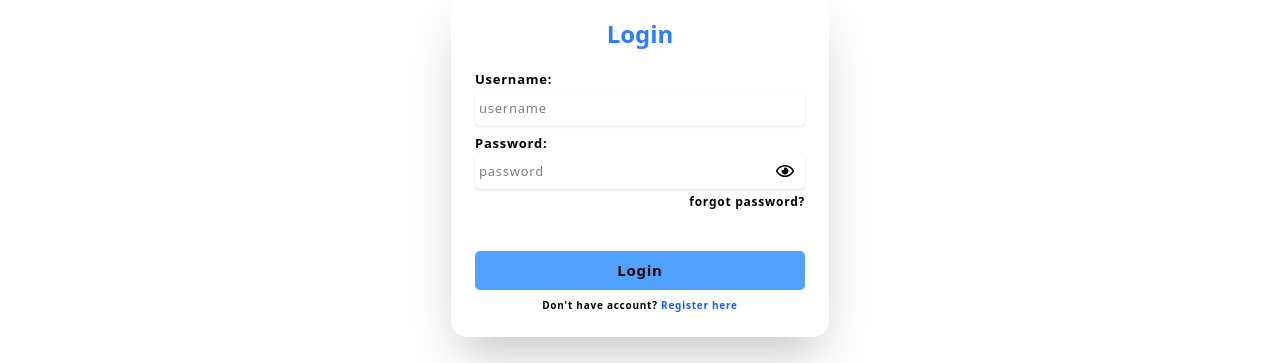
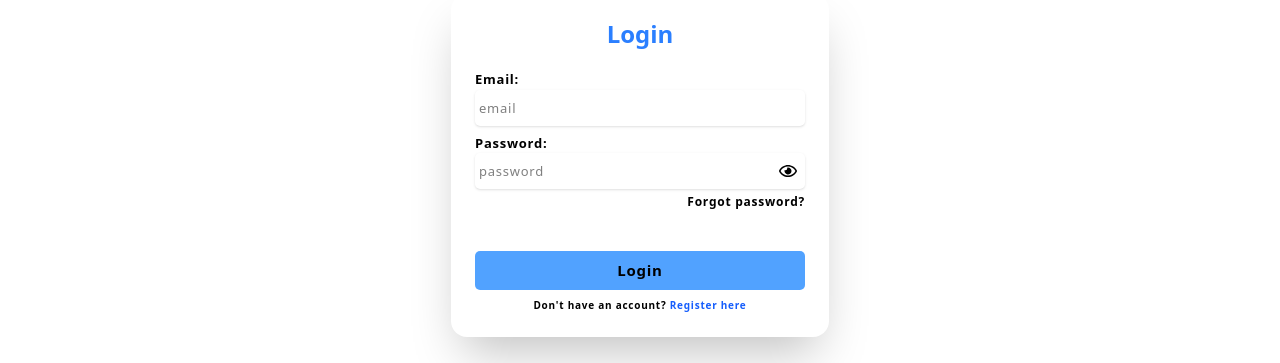
Before and after one commit to dhanus22/e-cart, a React (Vite) app: page /login in a window 1280 px wide. Shown: the part 190-553 px from the top of the page. Built offline with nearby package versions, Linux system fonts and the light colour scheme; no server answers.

Commit message:
corrections in login page

```diff
--- a/src/components/navbar/pages/Auth/Login.jsx
+++ b/src/components/navbar/pages/Auth/Login.jsx
@@ -1,95 +1,119 @@
-import React, { useContext, useState } from 'react'
+import { useState } from 'react'
 import { Link, useNavigate } from 'react-router-dom'
-import Register from './Register'
-import { signInWithEmailAndPassword } from 'firebase/auth'
+import { signInWithEmailAndPassword, sendPasswordResetEmail } from 'firebase/auth'
 import toast from 'react-hot-toast'
 import { _Auth } from '../../../../Backend/Bass'
-import { FaRegEye } from "react-icons/fa";
-import { FaRegEyeSlash } from "react-icons/fa";
+import { FaRegEye, FaRegEyeSlash } from "react-icons/fa"
 
 const Login = () => {
+  const thupleman = useNavigate()
+  const [showPassword, setShowPassword] = useState(false)
+  const [loading, setLoading] = useState(false)
+  const [state, setState] = useState({ email: "", password: "" })
 
-  let thupleman = useNavigate()
-
-
-
-  let [showPassword, setShowPassword] = useState(false)
-
-
-  function handleToggle(){
-    setShowPassword(!showPassword)
+  function handleChange(e) {
+    const { name, value } = e.target
+    setState(prev => ({ ...prev, [name]: value }))
   }
 
-
-  let [state, setstate] = useState({
-    username: "",
-    password: ""
-  })
-
-  function handlelogin(e) {
-    let { value, name } = e.target
-    setstate({
-      ...state,
-      [name]: value
-    })
+  async function handleSubmit(e) {
+    e.preventDefault()
+    setLoading(true)
+    try {
+      await signInWithEmailAndPassword(_Auth, state.email, state.password)
+      toast.success("Login successful")
+      thupleman("/home")                    //   window.location.assign is not needed
+    } catch (err) {
+      toast.error(err.message)
+      setState(prev => ({ ...prev, password: "" }))   // only clear password, keep email
+    } finally {
+      setLoading(false)
+    }
   }
 
-  async function handlingsubmit(e) {
+  async function handleForgot(e) {
     e.preventDefault()
+    if (!state.email) {
+      toast.error("Enter your email first")
+      return
+    }
     try {
-      //let login = signInWithEmailAndPassword(_Auth, state.username, state.password)
-      await signInWithEmailAndPassword(_Auth, state.username, state.password)
-      // console.log(login);
-      window.location.assign("/home") //TO reload the page
-      toast.success("login successful")
-      thupleman("/home")
-    }
-    catch(err){
-      console.log(err);
+      await sendPasswordResetEmail(_Auth, state.email)
+      toast.success("Password reset email sent!")
+    } catch (err) {
       toast.error(err.message)
-      setstate({
-        ...state,
-        username : "",
-        password : ""
-      })
     }
   }
-  console.log(state);
-
 
   return (
     <section className='flex flex-col justify-center items-center mt-28'>
-      <div className='flex flex-col justify-center items-center shadow-2xl rounded-2xl p-6 font-bold '>
+      <div className='flex flex-col justify-center items-center shadow-2xl rounded-2xl p-6 font-bold'>
         <h1 className='mb-5 text-blue-500 text-2xl'>Login</h1>
-        <form action="" onSubmit={handlingsubmit} className='flex flex-col justify-center gap-2 text-[15px] tracking-wider '>
+
+        <form onSubmit={handleSubmit} className='flex flex-col justify-center gap-2 text-[15px] tracking-wider'>
 
           <div className='flex flex-col text-[13px]'>
-            <label htmlFor="">Username:</label>
-            <input type="text" placeholder='username' className='rounded-[5px] h-9 w-[330px] font-light shadow pl-1'
-              name="username" value={state.username} onChange={handlelogin} />
+            <label htmlFor="email">Email:</label>
+            <input
+              id="email"
+              type="email"
+              placeholder='email'
+              className='rounded-[5px] h-9 w-[330px] font-light shadow pl-1'
+              name="email"
+              value={state.email}
+              onChange={handleChange}
+              autoComplete="email"
+            />
           </div>
 
-
           <div className='flex flex-col text-[13px]'>
-            <label htmlFor="">Password:</label>
-            <div className='flex'>
-            <input type={showPassword ? "text" : "password"} placeholder='password' className=' rounded-[5px] h-9 w-[330px] font-light shadow pl-1'
-              name='password' value={state.password} onChange={handlelogin} />
-              <span className='flex justify-around items-center cursor-pointer' onClick={handleToggle}>
-              {showPassword ? <FaRegEyeSlash size={20} className='absolute mr-10' /> : <FaRegEye size={18} className='absolute mr-10' />}
-              </span>
+            <label htmlFor="password">Password:</label>
+            <div className='relative flex items-center'>
+              <input
+                id="password"
+                type={showPassword ? "text" : "password"}
+                placeholder='password'
+                className='rounded-[5px] h-9 w-[330px] font-light shadow pl-1 pr-9'
+                name='password'
+                value={state.password}
+                onChange={handleChange}
+                autoComplete="current-password"
+              />
+              <button
+                type="button"
+                onClick={() => setShowPassword(p => !p)}
+                className='absolute right-2 text-shadow-black'
+                tabIndex={-1}
+              >
+                {showPassword
+                  ? <FaRegEyeSlash size={18} />
+                  : <FaRegEye size={18} />}
+              </button>
             </div>
 
-
-            <div className='flex justify-end'> <a href="" className='text-[12px] mt-1 font-semibold'>forgot password?</a>
+            <div className='flex justify-end'>
+              <a
+                href=""
+                onClick={handleForgot}
+                className='text-[12px] mt-1 font-semibold'
+              >
+                Forgot password?
+              </a>
             </div>
           </div>
 
           <div className='flex flex-col justify-center items-center mt-4 w-full'>
-            <button type="submit"
-              className='bg-blue-400 w-full p-2 mt-4  text-[15px] font-bold rounded-[5px] hover:bg-blue-700 '>Login</button>
-            <h2 className='text-[10px] mt-2'>Don't have account?
-              <Link to="/register" className='text-blue-600'> Register here</Link></h2>
+            <button
+              type="submit"
+              disabled={loading}
+              className='bg-blue-400 w-full p-2 mt-4 text-[15px] font-bold rounded-[5px] hover:bg-blue-700 disabled:opacity-60 disabled:cursor-not-allowed'
+            >
+              {loading ? "Logging in..." : "Login"}
+            </button>
+            <h2 className='text-[10px] mt-2'>
+              Don't have an account?
+              <Link to="/register" className='text-blue-600'> Register here</Link>
+            </h2>
           </div>
 
         </form>
--- a/src/components/navbar/pages/Auth/Register.jsx
+++ b/src/components/navbar/pages/Auth/Register.jsx
@@ -14,8 +14,6 @@ const Register = () => {
   let data = useContext(Authcontext)
 
   let [showPassword, setShowPassword] = useState(false)
-
-
 
 
   function handleToggle() {
@@ -48,7 +46,7 @@ const Register = () => {
       [name]: value
     })
   }
-  console.log(state);
+  //console.log(state);
 
 
   async function handlesubmit(e) {
```
